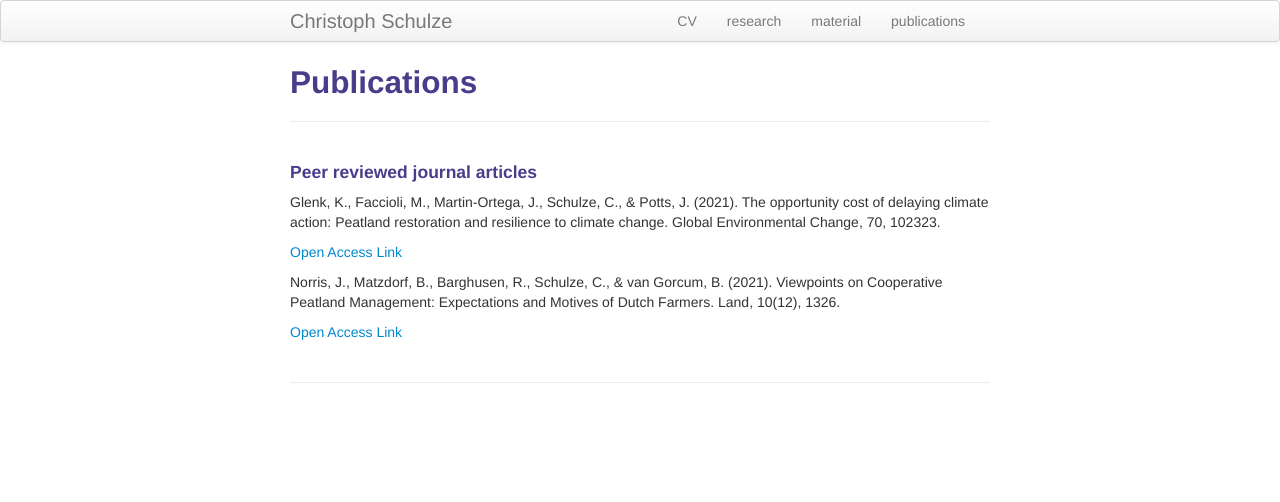
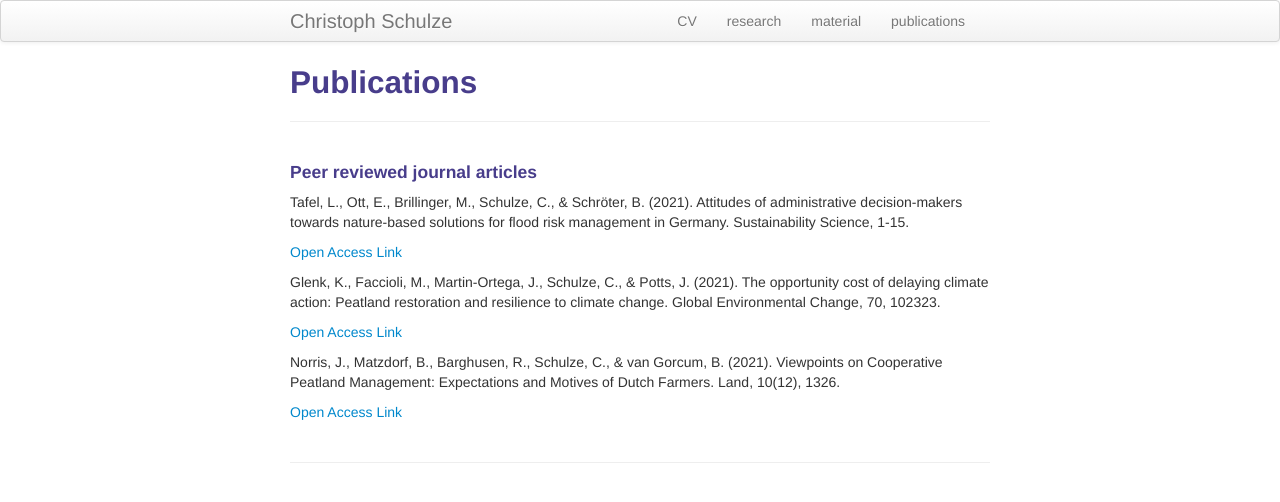
Before and after one commit to crokology/crokology.github.io, a Jekyll site: the page built from pages/publications.md, in a window 1280 px wide. Shown: the top 502 px of the page. Built offline with Jekyll 4.4.1, drawn with Linux system fonts in a browser that asks for light colours.

Commit message:
Update publications.md

```diff
--- a/pages/publications.md
+++ b/pages/publications.md
@@ -4,6 +4,10 @@ title: Publications
 description: Peer reviewed Journal articles
 ---
 #### Peer reviewed journal articles
+
+Tafel, L., Ott, E., Brillinger, M., Schulze, C., & Schröter, B. (2021). Attitudes of administrative decision-makers towards nature-based solutions for flood risk management in Germany. Sustainability Science, 1-15.
+
+<a href="https://doi.org/10.1007/s11625-021-01072-0">Open Access Link</a>
 
 Glenk, K., Faccioli, M., Martin-Ortega, J., Schulze, C., & Potts, J. (2021). The opportunity cost of delaying climate action: Peatland restoration and resilience to climate change. Global Environmental Change, 70, 102323.
 
```
